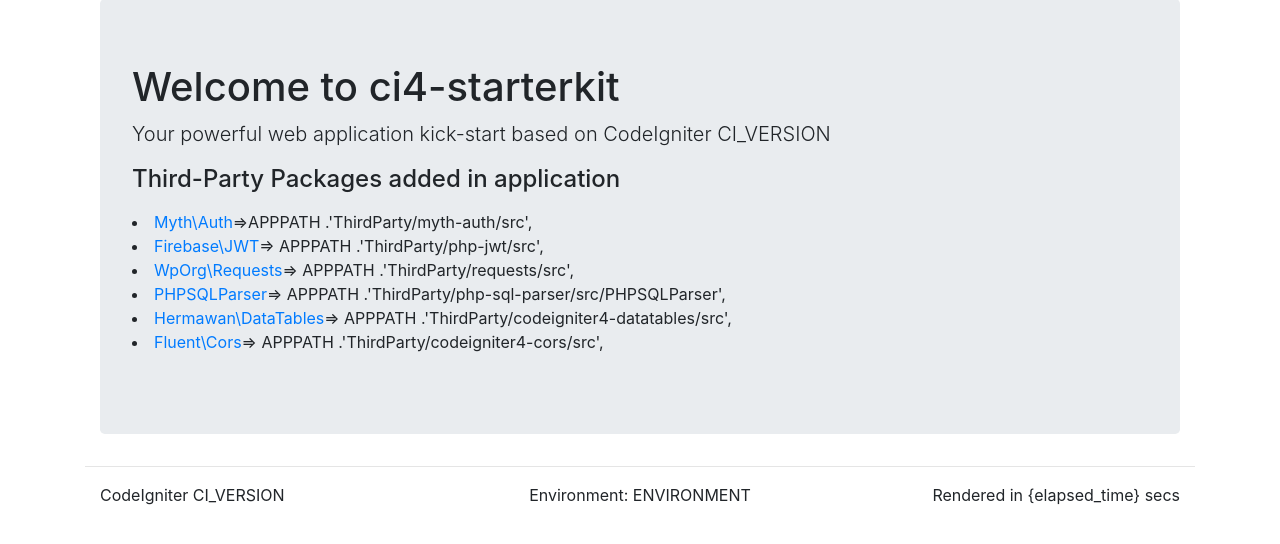
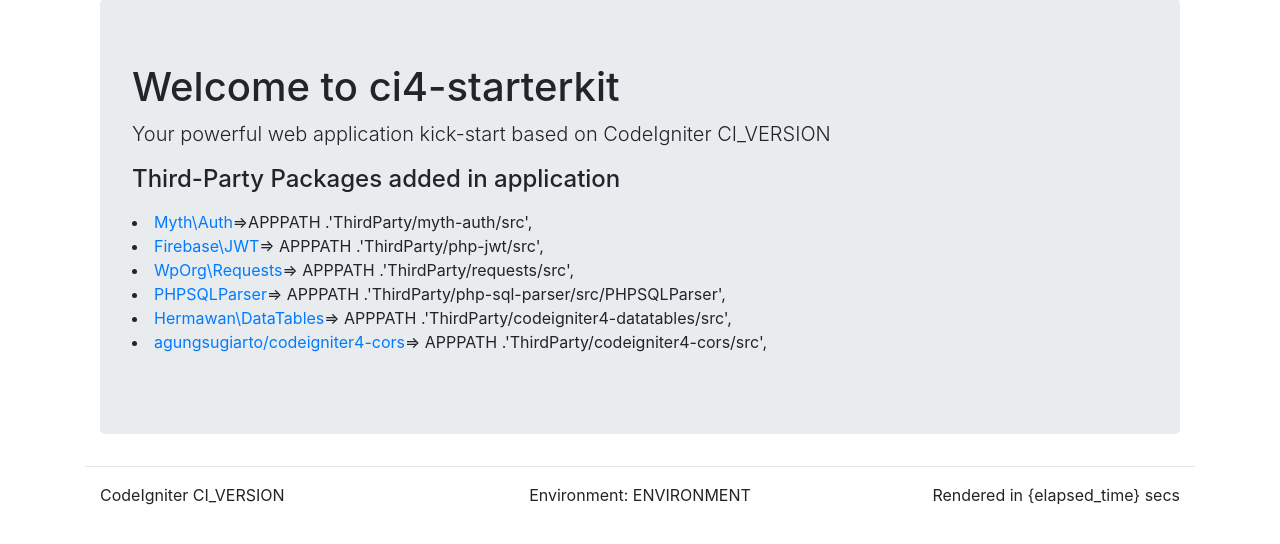
Before and after one commit to aayush-rajpara/ci4-starterkit, a CodeIgniter 4 app: template app/Views/welcome.php in a window 1280 px wide. Shown: the part 25-569 px from the top of the page. Run offline with PHP 8.4 and a stand-in for CodeIgniter, Linux system fonts and the light colour scheme; the template is opened without the code that fills it, so the values that code supplies are empty; some libraries are stand-ins or nearby versions.

Commit message:
links updated

```diff
--- a/app/Views/welcome.php
+++ b/app/Views/welcome.php
@@ -10,11 +10,11 @@
         <h4>Third-Party Packages added in application</h4>
         <p>
         <li> <a href='https://github.com/lonnieezell/myth-auth'>Myth\Auth</a>=>APPPATH .'ThirdParty/myth-auth/src',</li>
-        <li> <a href='https://github.com/lonnieezell/myth-auth'>Firebase\JWT</a>=> APPPATH .'ThirdParty/php-jwt/src',</li>
-        <li><a href='https://github.com/lonnieezell/myth-auth'>WpOrg\Requests</a>=> APPPATH .'ThirdParty/requests/src',</li>
-        <li> <a href='https://github.com/lonnieezell/myth-auth'>PHPSQLParser</a>=> APPPATH .'ThirdParty/php-sql-parser/src/PHPSQLParser', </li>
-        <li> <a href='https://github.com/lonnieezell/myth-auth'>Hermawan\DataTables</a>=> APPPATH .'ThirdParty/codeigniter4-datatables/src',</li>
-        <li> <a href='https://github.com/lonnieezell/myth-auth'>Fluent\Cors</a>=> APPPATH .'ThirdParty/codeigniter4-cors/src',  </li>
+        <li> <a href='https://github.com/firebase/php-jwt'>Firebase\JWT</a>=> APPPATH .'ThirdParty/php-jwt/src',</li>
+        <li><a href='https://github.com/WordPress/Requests'>WpOrg\Requests</a>=> APPPATH .'ThirdParty/requests/src',</li>
+        <li> <a href='https://github.com/greenlion/PHP-SQL-Parser'>PHPSQLParser</a>=> APPPATH .'ThirdParty/php-sql-parser/src/PHPSQLParser', </li>
+        <li> <a href='https://github.com/hermawanramadhan/CodeIgniter4-DataTables'>Hermawan\DataTables</a>=> APPPATH .'ThirdParty/codeigniter4-datatables/src',</li>
+        <li> <a href='https://github.com/agungsugiarto/codeigniter4-cors'>agungsugiarto/codeigniter4-cors</a>=> APPPATH .'ThirdParty/codeigniter4-cors/src',  </li>
     </p>
     </div>
 </div>
```
